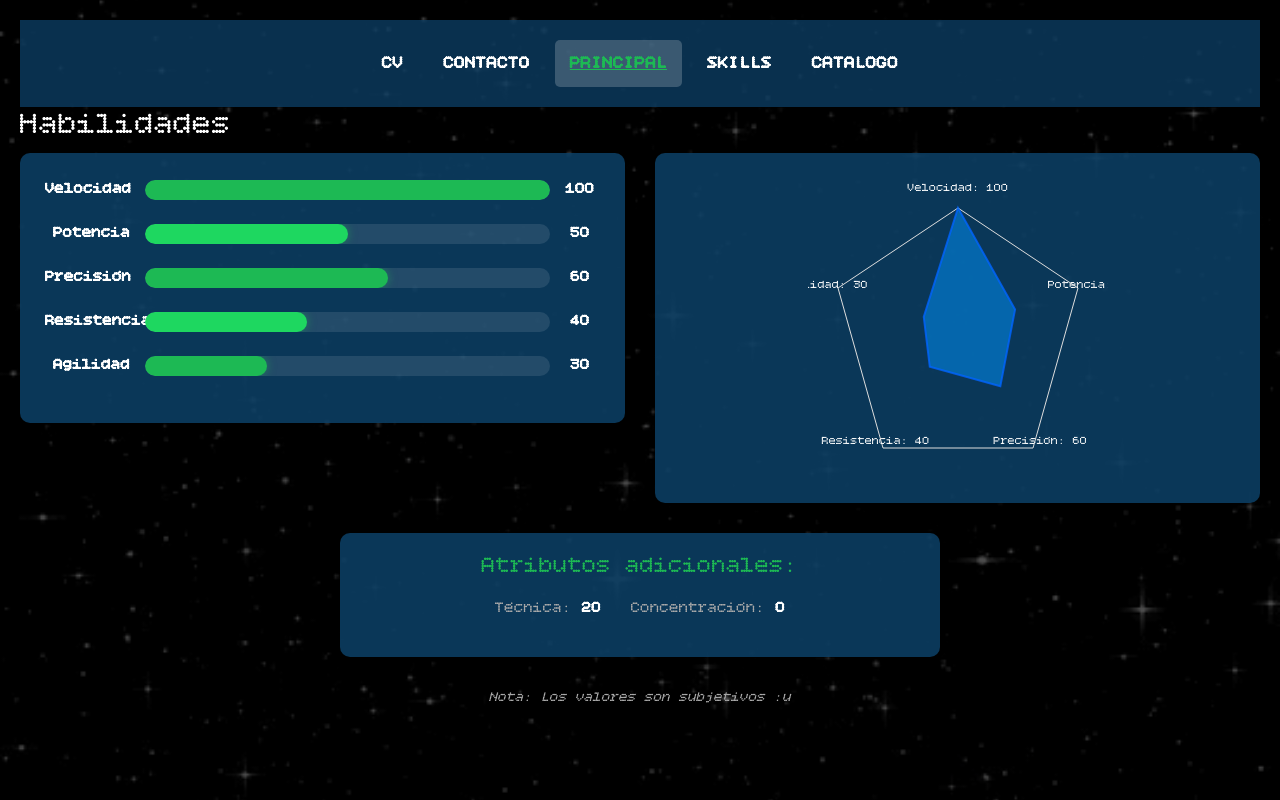
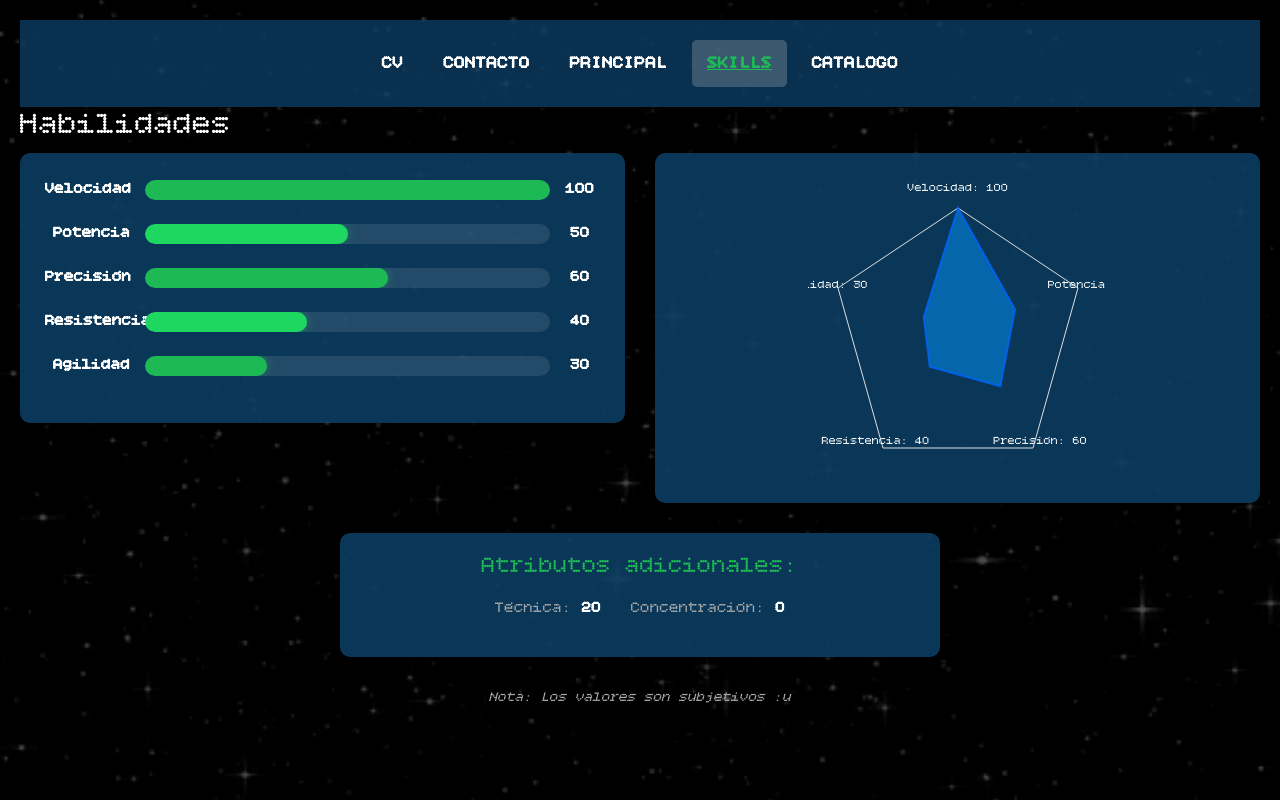
Before and after one commit to DavainCI/WEBeo, a React (Create React App) app in the folder Front/client/: page /skills in a window 1280 px wide. Built offline with nearby package versions, Linux system fonts and the light colour scheme.

Commit message:
navbar implementado

```diff
--- a/Front/client/src/components/Skills.jsx
+++ b/Front/client/src/components/Skills.jsx
@@ -1,9 +1,11 @@
-import React from 'react';
+import React, { useState } from 'react';
 import { useNavigate } from 'react-router-dom';
 import './Skills.css';
+import NavBar from './NavBar'; // Importa el componente NavBar
+
 
 function Skills() {
-  const navigate = useNavigate();
+  const [activeTab, setActiveTab] = useState('skills'); // Añade estado para activeTab
 
   // Atributos principales
   const mainAttributes = [
@@ -37,48 +39,10 @@ function Skills() {
     return points.join(' ');
   };
 
-  const handleNavClick = (tab) => {
-    if (tab === 'principal') {
-      navigate('/principal');
-    }
-    // Agrega más rutas según sea necesario
-  };
-
   return (
     <div className="skills-container">
-      {/* Barra de navegación */}
-      <nav className="nav">
-        <button
-          onClick={() => handleNavClick('cv')}
-          className="nav-button"
-        >
-          CV
-        </button>
-        <button
-          onClick={() => handleNavClick('contacto')}
-          className="nav-button"
-        >
-          CONTACTO
-        </button>
-        <button
-          onClick={() => handleNavClick('principal')}
-          className="nav-button active"
-        >
-          PRINCIPAL
-        </button>
-        <button
-          onClick={() => handleNavClick('skills')}
-          className="nav-button"
-        >
-          SKILLS
-        </button>
-        <button
-          onClick={() => handleNavClick('catalogo')}
-          className="nav-button"
-        >
-          CATALOGO
-        </button>
-      </nav>
+      {/* Usa el componente NavBar en lugar del nav duplicado */}
+      <NavBar activeTab={activeTab} />
 
       <h2>Habilidades</h2>
 
```
